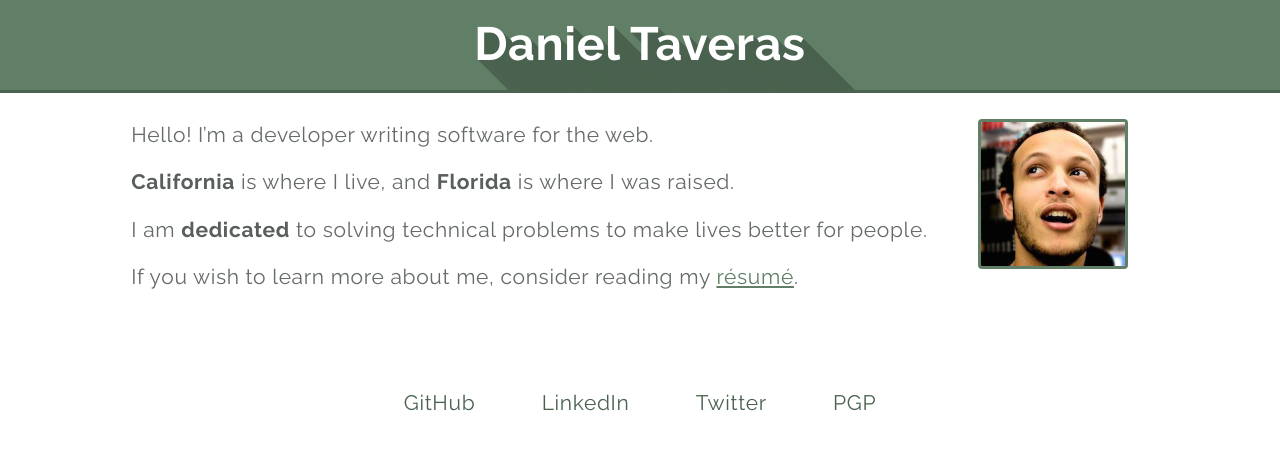
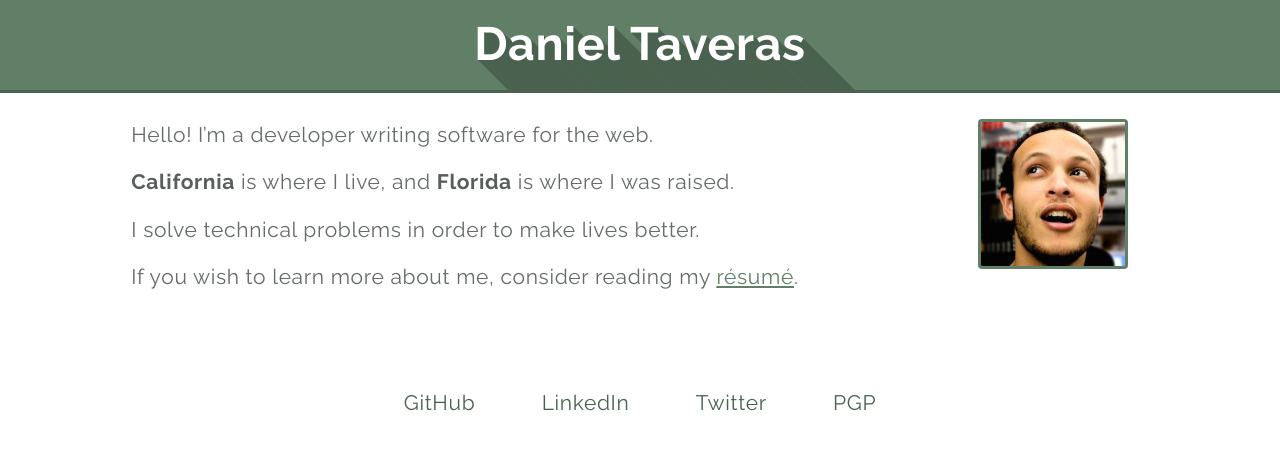
Before and after one commit to taveras/taveras.github.io, a Jekyll site: the page built from index.html, in a window 1280 px wide. Shown: the top 450 px of the page. Built offline with Jekyll 4.4.1, drawn with Linux system fonts in a browser that asks for light colours; some web fonts are replaced.

Commit message:
update blurb

```diff
--- a/_includes/blurb.md
+++ b/_includes/blurb.md
@@ -2,6 +2,6 @@ Hello! I’m a developer writing software for the web.
 
 **California** is where I live, and **Florida** is where I was raised.
 
-I am **dedicated** to solving technical problems to make lives better for people.
+I solve technical problems in order to make lives better.
 
 If you wish to learn more about me, consider reading my [résumé](/resume/).
```
